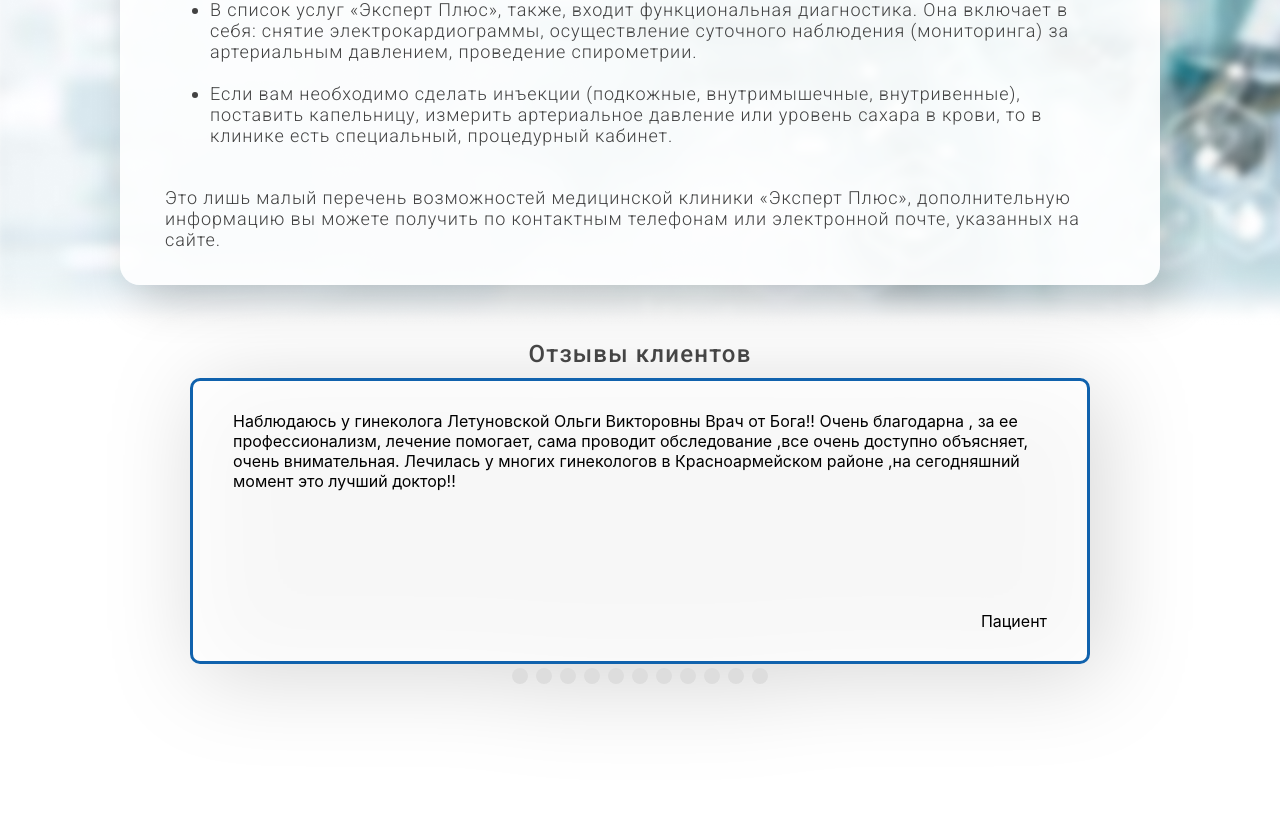
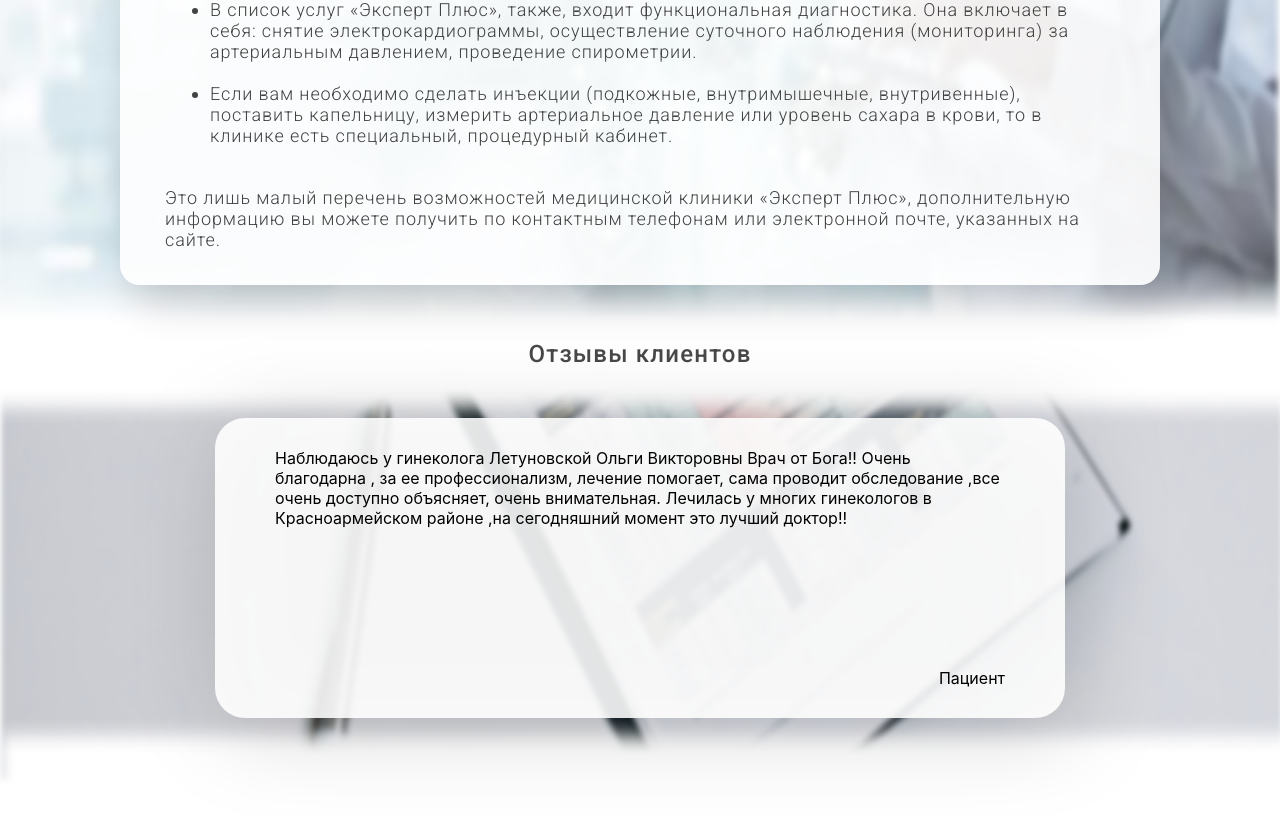
Before and after one commit to CanUFeelMyHeart/expertPlus, a React (Create React App) app in the folder medical-clinic-expert/: page / in a window 1280 px wide. Shown: the part 1669-2484 px from the top of the page. Built offline with nearby package versions, Linux system fonts and the light colour scheme; the HTML template or start-up script is replaced by a standard one.

Commit message:
try version

```diff
--- a/medical-clinic-expert/src/components/InformationComponent/InformationComponent.css
+++ b/medical-clinic-expert/src/components/InformationComponent/InformationComponent.css
@@ -1,5 +1,6 @@
 .informationBlock {
     background-image: url("../../img/bg_fone.png");
+    background-size: 100% 100%;
     padding-top: 20px;
     padding-bottom: 10px;
 }
--- a/medical-clinic-expert/src/components/ReviewsComponent/ReviewsComponent.css
+++ b/medical-clinic-expert/src/components/ReviewsComponent/ReviewsComponent.css
@@ -67,6 +67,17 @@
 }
 
 .reviewsComponent__block_header {
+  margin-bottom: 20px;
+  margin-top: -5px;
+}
+
+.reviewsComponent__block {
+  background: url("../../img/reviews.png");
+  background-size: 100% 100%;
+  height: 450px;
+}
+
+.reviewsComponent__block_header {
   font-family: "Roboto";
   font-style: normal;
   font-weight: 500;
@@ -88,7 +99,7 @@
 }
 
 .reviewsComponent__block_carousel {
-  max-width: 900px;
+  max-width: 850px;
   margin: 0 auto;
   border-width: 20px;
   border-color: #333;
@@ -105,7 +116,7 @@
 .carousel__viewport {
   /* position: absolute; */
   padding: 0;
-  top: 0;
+  margin-top: 40px;
   right: 0;
   bottom: 0;
   left: 0;
@@ -123,10 +134,10 @@
   -webkit-box-sizing: border-box;
   flex: 0 0 100%;
   width: 100%;
-  background: rgba(255, 255, 255, 0.8);
-  border-radius: 10px;
-  border: 3px solid #1062ad;
-  padding: 30px 40px;
+  background: rgba(255, 255, 255, 0.883);
+  border-radius: 30px;
+  /* border: 3px solid #1062ad; */
+  padding: 30px 60px;
   /* counter-increment: item; */
 }
 
--- a/medical-clinic-expert/src/components/ReviewsComponent/ReviewsComponent.jsx
+++ b/medical-clinic-expert/src/components/ReviewsComponent/ReviewsComponent.jsx
@@ -5,6 +5,9 @@ import { carousel__navigation } from "./NavInfo";
 import "./ReviewsComponent.css";
 
 export const ReviewsComponent = (props) => {
+  const aaaaaa = (e) => {
+    e.preventDefault();
+  };
   return (
     <div className="reviewsComponent__block">
       <h2 className="reviewsComponent__block_header">Отзывы клиентов</h2>
@@ -22,21 +25,6 @@ export const ReviewsComponent = (props) => {
               />
             ))}
           </ol>
-                    <aside className="carousel__navigation">
-                        <ol className="carousel__navigation-list">
-                            {carousel__navigation.map((nav, index) => (
-                                <li
-                                    key={index}
-                                    className="carousel__navigation-item"
-                                >
-                                    <a
-                                        href={nav.href}
-                                        className="carousel__navigation-button"
-                                    ></a>
-                                </li>
-                            ))}
-                        </ol>
-                    </aside>
         </section>
       </div>
     </div>
```
Also changed, not shown: medical-clinic-expert/src/img/reviews.png (added). Lines whose indentation alone changed are shown as unchanged.
